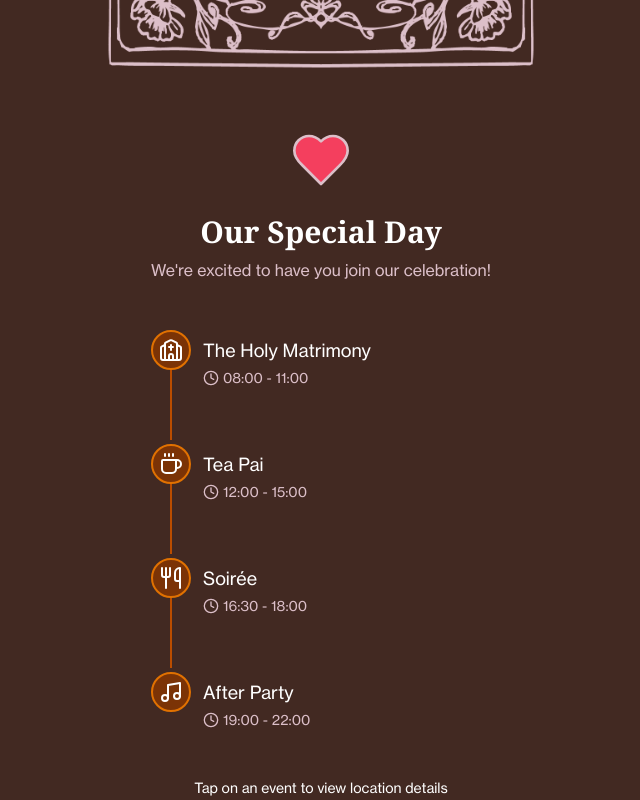
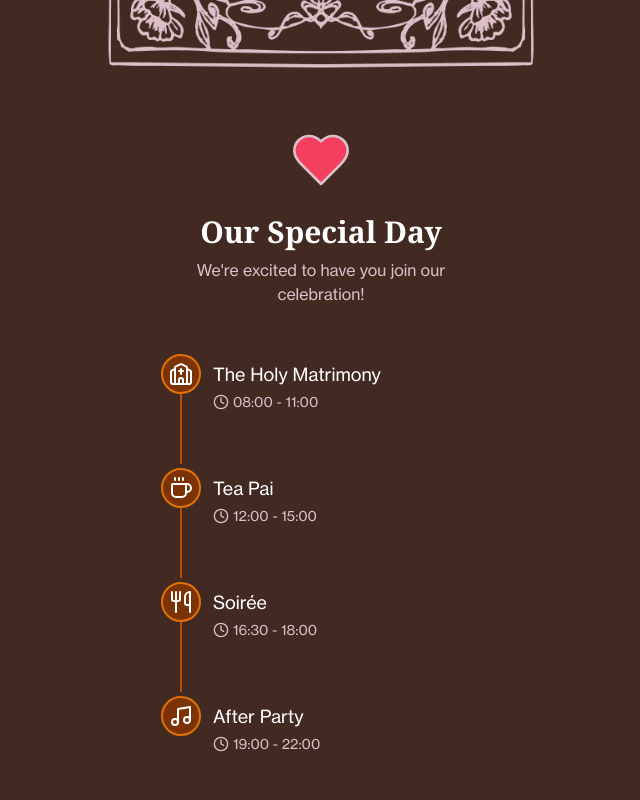
Before and after one commit to rianAnugrah/ekky-didut-wedding-invitation, a Next.js app: page / in a window 1280 px wide. Shown: the part 720-1520 px from the top of the page, without its empty margins (319-959 px from the left). Built offline with nearby package versions, Linux system fonts and the light colour scheme.

Commit message:
Fix some error

```diff
--- a/components/AttendButton.tsx
+++ b/components/AttendButton.tsx
@@ -43,7 +43,7 @@ export default function RsvpForm() {
   };
 
   return (
-    <div className="min-h-screen flex flex-col items-center justify-center bg-[#422922] gap-8 p-4 text-white  px-6">
+    <div className="min-h-screen flex flex-col items-center justify-center bg-[#422922] gap-8 p-4 text-white  px-6 w-[20rem]">
       <p className="text-center text-xs font-bold">
         Please confirm your choice of attendance. Without RSVP, you will not
         have access to enter the wedding location.
--- a/components/Timeline.tsx
+++ b/components/Timeline.tsx
@@ -75,7 +75,7 @@ export default function TimeLine() {
   return (
     <div className="min-h-screen bg-[#422922] py-12 px-12">
       <motion.div
-        className="max-w-md mx-auto"
+        className="max-w-[20rem] mx-auto"
         initial={{ opacity: 0, y: -20 }}
         animate={{ opacity: 1, y: 0 }}
         transition={{ duration: 0.8 }}
@@ -90,7 +90,7 @@ export default function TimeLine() {
             <Heart className="h-16 w-16 text-[#dcbfc9] mx-auto" fill="#f43f5e" strokeWidth={1} />
           </motion.div>
           <h1 className="text-3xl font-serif font-bold text-white mb-2">Our Special Day</h1>
-          <p className="text-[#dcbfc9]">We're excited to have you join our celebration!</p>
+          <p className="text-[#dcbfc9]">We&apos;re excited to have you join our celebration!</p>
         </div>
 
         <motion.div
```
